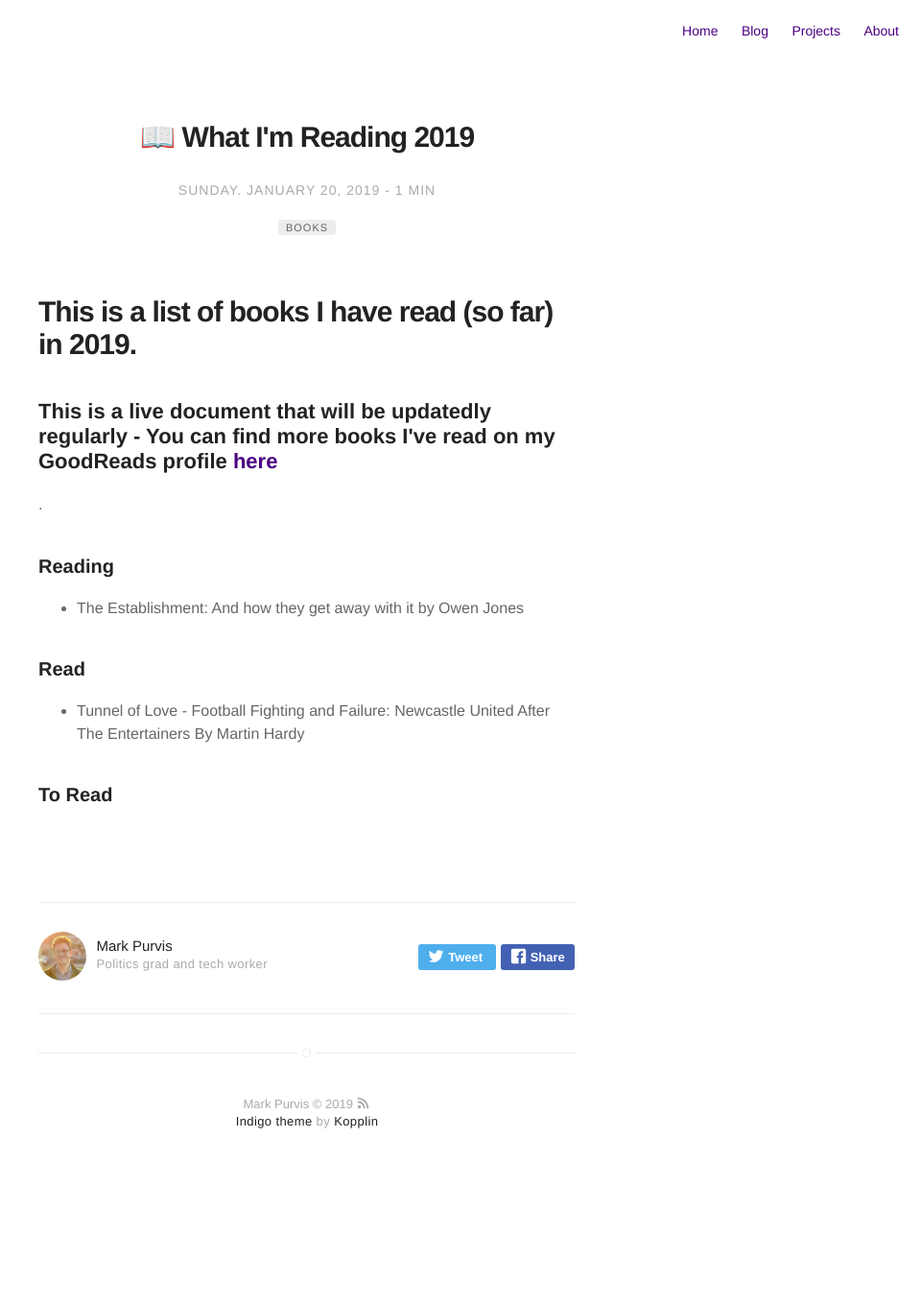
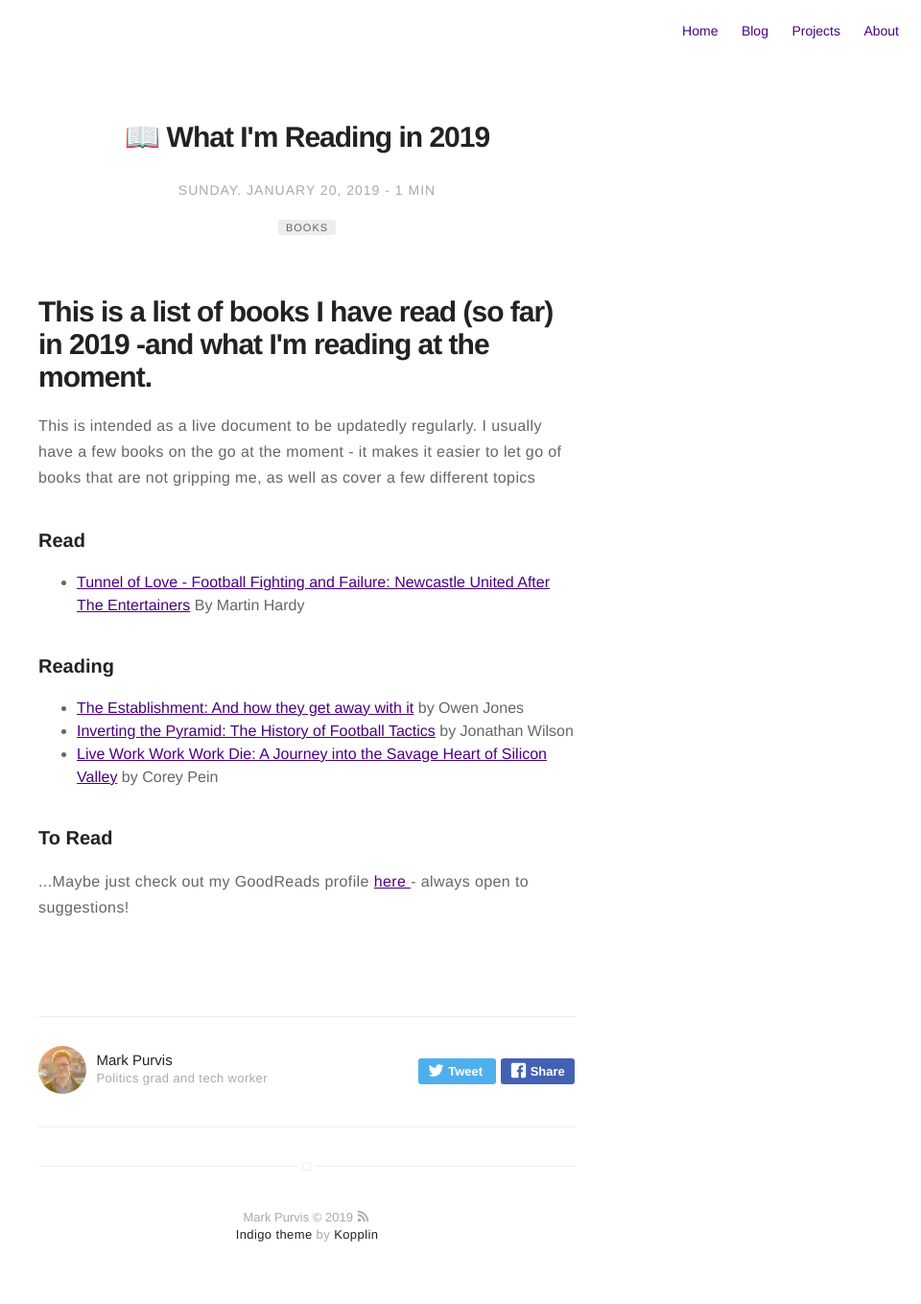
Before and after one commit to markprvs/markprvs.github.io, a Jekyll site: the page built from _posts/2019-01-20-books-read-in-2019.markdown, in a window 1280 px wide. Shown: the whole page at 96% size, without its empty margins (320-1280 px from the left). Built offline with Jekyll 4.4.1, drawn with Linux system fonts in a browser that asks for light colours; emoji names are drawn with the system emoji font; before the commit the page ends 1240 px from its top, so only the background shows below that.

Commit message:
Update 2019-01-20-books-read-in-2019.markdown

```diff
--- a/_posts/2019-01-20-books-read-in-2019.markdown
+++ b/_posts/2019-01-20-books-read-in-2019.markdown
@@ -1,5 +1,5 @@
 ---
-title: ":book: What I'm Reading 2019"
+title: ":book: What I'm Reading in 2019"
 layout: post
 date: 2019-01-20 22:10
 tag: Books
@@ -15,21 +15,22 @@ externalLink: false
 
 
 
-<h1>This is a list of books I have read (so far) in 2019.</h1>
+<h1>This is a list of books I have read (so far) in 2019 -and what I'm reading at the moment.</h1>
+
+<p> This is intended as a live document to be updatedly regularly. I usually have a few books on the go at the moment - it makes it easier to let go of books that are not gripping me, as well as cover a few different topics</p>
 
 
-<h2> This is a live document that will be updatedly regularly - You can find more books I've read on my GoodReads profile <a href="//www.goodreads.com/review/list/9918109"> here </a> </h2>.
+<h3>Read</h3>
+<ul class="read">
+	<li><a href="https://www.goodreads.com/book/show/33547365-tunnel-of-love">Tunnel of Love - Football Fighting and Failure: Newcastle United After The Entertainers</a> By Martin Hardy</li>
+</ul>
 
 <h3>Reading</h3>
 <ul class="reading">
-	<li>The Establishment: And how they get away with it by Owen Jones</li>
-</ul>
-
-<h3>Read</h3>
-<ul class="read">
-	<li>Tunnel of Love - Football Fighting and Failure: Newcastle United After The Entertainers By Martin Hardy</li>
+	<li><a href="https://www.goodreads.com/book/show/23120225-the-establishment">The Establishment: And how they get away with it</a> by Owen Jones</li>
+	<li><a href="https://www.goodreads.com/book/show/19936661-inverting-the-pyramid">Inverting the Pyramid: The History of Football Tactics</a> by Jonathan Wilson </li>
+	<li><a href="https://www.goodreads.com/book/show/35684687-live-work-work-work-die">Live Work Work Work Die: A Journey into the Savage Heart of Silicon Valley</a> by Corey Pein</li>
 </ul>
 
 <h3>To Read</h3>
-<ul class="to-read">
-</ul>
+<p> ...Maybe just check out my GoodReads profile <a href="//www.goodreads.com/review/list/9918109"> here </a> - always open to suggestions! </p>
```
